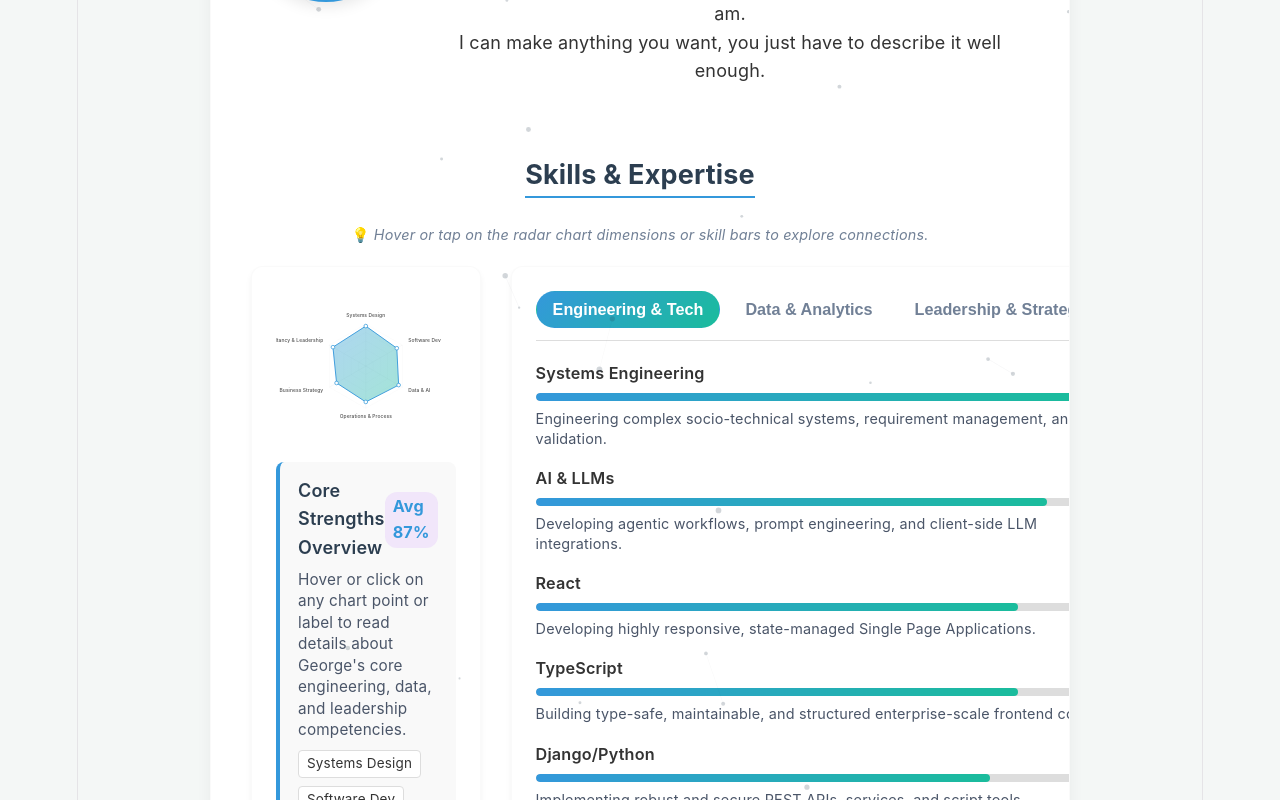
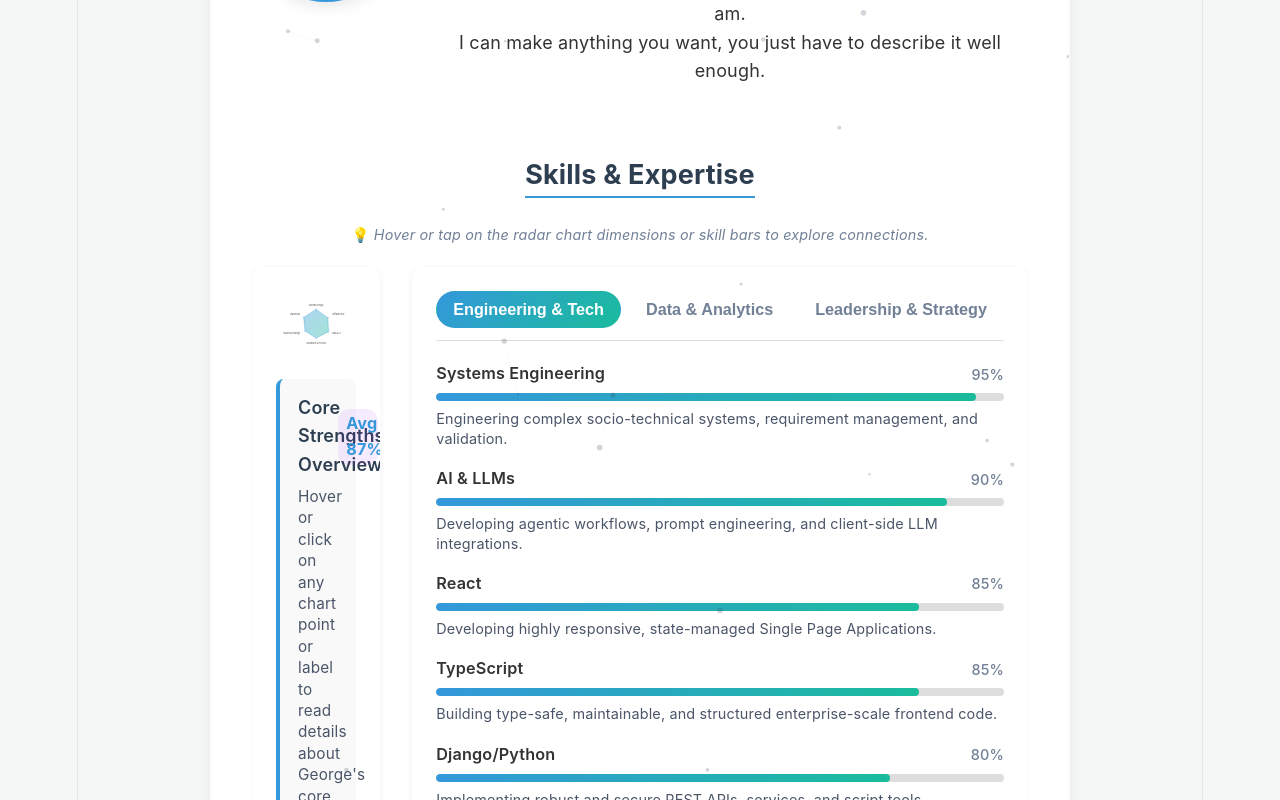
Before and after one commit to GeorgeGitHubbins/personal-website-frontend, a React (Vite) app: page / in a window 1280 px wide. Shown: the part 500-1300 px from the top of the page. Built offline with nearby package versions, Linux system fonts and the light colour scheme.

Commit message:
Optimize Skills section label names, viewBox, and container bounds for mobile

```diff
--- a/src/App.css
+++ b/src/App.css
@@ -1097,7 +1097,10 @@ svg.small-icon {
 
 /* Skills Section Styles */
 .skills-container {
-  /* Margin handled by container */
+  width: 100%;
+  max-width: 100%;
+  box-sizing: border-box;
+  overflow-x: hidden;
 }
 
 /* Github Stats Styles */
@@ -1206,6 +1209,9 @@ svg.small-icon {
   grid-template-columns: 1fr;
   gap: 30px;
   margin-top: 20px;
+  width: 100%;
+  max-width: 100%;
+  box-sizing: border-box;
 }
 
 @media (min-width: 900px) {
@@ -1227,6 +1233,10 @@ svg.small-icon {
   align-items: center;
   transition: all 0.3s ease;
   min-height: 480px;
+  width: 100%;
+  max-width: 100%;
+  box-sizing: border-box;
+  overflow: hidden;
 }
 
 .skills-radar-container:hover {
--- a/src/components/Skills.tsx
+++ b/src/components/Skills.tsx
@@ -51,7 +51,7 @@ const radarAxes: RadarAxis[] = [
     skills: ['Entrepreneurship', 'Product Strategy', 'Market Research']
   },
   {
-    name: 'Consultancy & Leadership',
+    name: 'Leadership',
     score: 90,
     description: 'Coordinating cross-functional teams, solving problems, and stakeholder advisory.',
     skills: ['Consultancy', 'Team Leadership']
@@ -213,7 +213,7 @@ const Skills: React.FC = () => {
       <div className="skills-dashboard">
         {/* Left Side: Radar Chart */}
         <div className="skills-radar-container">
-          <svg className="radar-svg" viewBox="-45 -20 490 410" role="img" aria-label="George's Skills Radar Chart">
+          <svg className="radar-svg" viewBox="-90 -20 580 410" role="img" aria-label="George's Skills Radar Chart">
             <defs>
               <linearGradient id="radar-glow" x1="0%" y1="0%" x2="100%" y2="100%">
                 <stop offset="0%" stopColor="var(--accent-color)" stopOpacity="0.4" />
```
